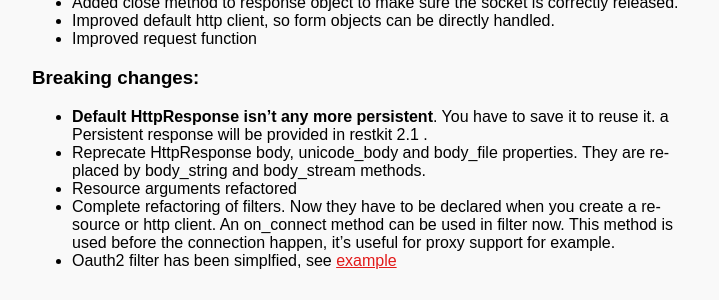
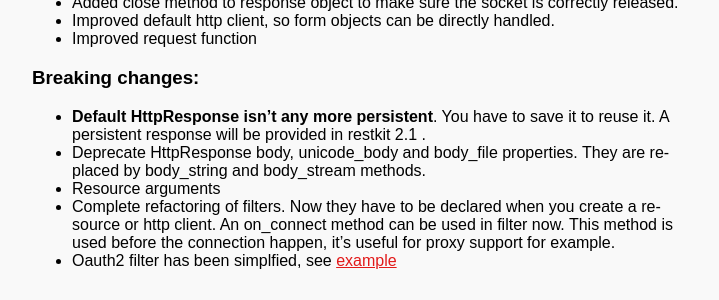
Before and after one commit to benoitc/restkit, a Sphinx documentation site: the page built from doc/news.rst, in a window 1280 px wide. Shown: the part 309-609 px from the top of the page, without its empty margins (280-999 px from the left). Built offline with Sphinx 7.4.7, drawn with Linux system fonts in a browser that asks for light colours; comment, search, counter and statistics services are not loaded.

Commit message:
fix typos.

```diff
--- a/doc/news.rst
+++ b/doc/news.rst
@@ -18,9 +18,9 @@ News
 Breaking changes:
 +++++++++++++++++
 
-- **Default HttpResponse isn't any more persistent**. You have to save it to reuse it. a Persistent response will be provided in restkit 2.1 .
-- Reprecate HttpResponse body, unicode_body and body_file properties. They are replaced  by body_string and body_stream methods.
-- Resource arguments refactored
+- **Default HttpResponse isn't any more persistent**. You have to save it to reuse it. A persistent response will be provided in restkit 2.1 .
+- Deprecate HttpResponse body, unicode_body and body_file properties. They are replaced  by body_string and body_stream methods.
+- Resource arguments
 - Complete refactoring of filters. Now they have to be declared when you create a resource or http client. An on_connect method can be used in filter now. This method is used before the connection happen, it's useful for proxy support for example.
 - Oauth2 filter has been simplfied, see `example <authentication.html>`_
 
```
